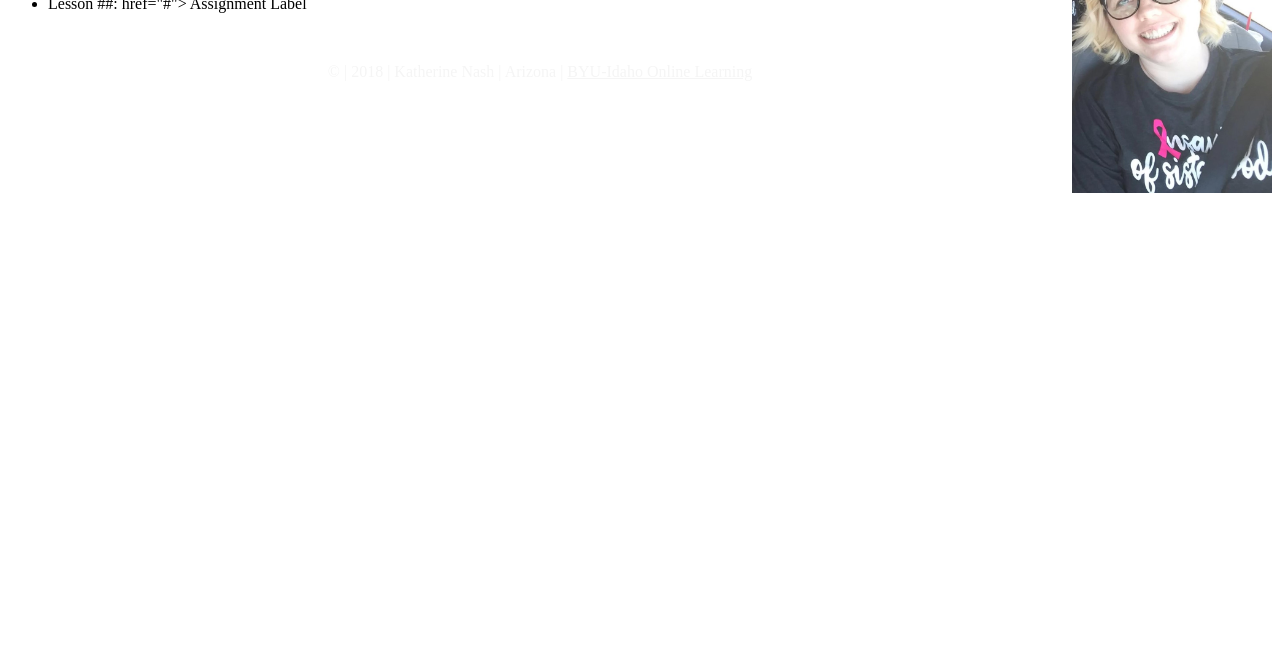
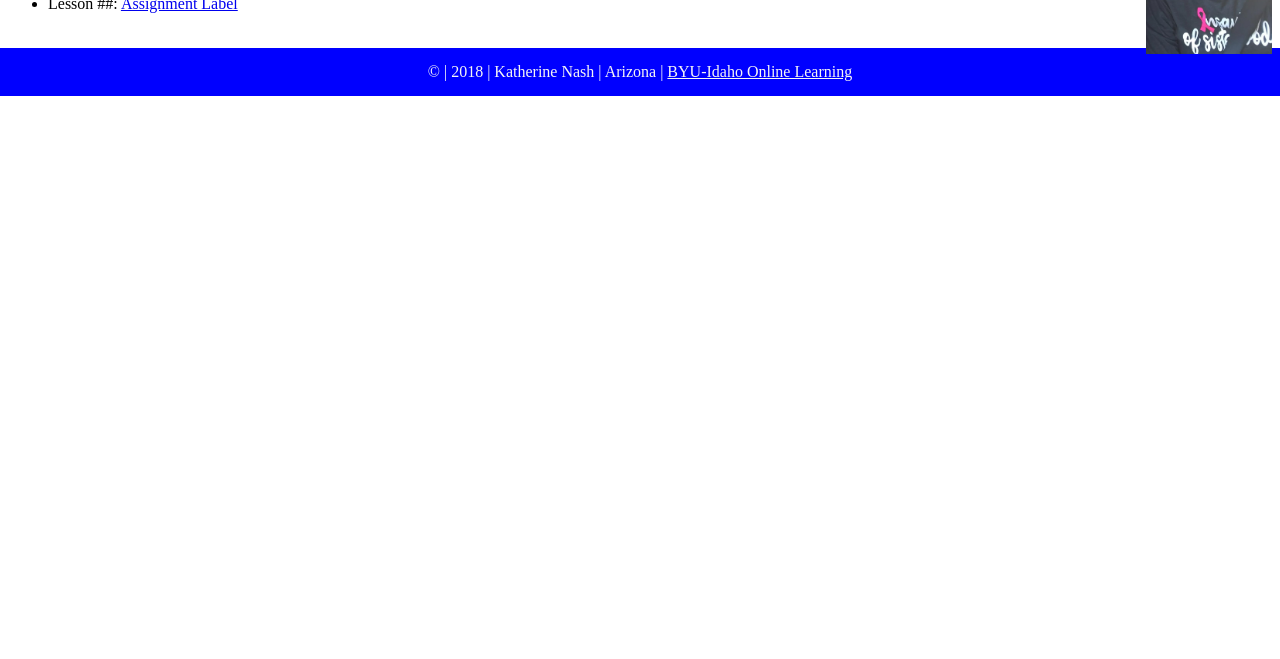
Before and after one commit to katienash/katie-nash.github.io, a plain HTML site: page index.html in a window 1280 px wide. Shown: the part 141-800 px from the top of the page. Drawn offline with Linux system fonts and the light colour scheme.

Commit message:
Index Update

```diff
--- a/index.html
+++ b/index.html
@@ -19,7 +19,7 @@
     <main>
         <h2>CIT230 - Assignment Portal</h2>
         <ul>
-            <li> Lesson ##: <a> href="#"> Assignment Label</a></li>
+            <li> Lesson ##: <a href="#"> Assignment Label</a></li>
         </ul>
     </main>
     <footer>
--- a/styles/main2.css
+++ b/styles/main2.css
@@ -8,7 +8,7 @@ body {
     font-size: 16px;
     line-height: 32px;
     font-family: /* Ubuntu, sans-serif */;
-    color: /* #xxxxxx */;
+    color:/* #xxxxxx */;
 }
 
 h1 {
@@ -30,14 +30,15 @@ header, main, footer {
 
 header, footer, footer a {
     text-align: center;
-    background-color: /* */;
+    background-color: blue/* */;
     color: whitesmoke;
 }
 
 header img {
-    width: /*  */;
+    width: 10% /*  */;
     height: auto;
     float: right;
+    margin-top: -3%
 }
 
 footer {
```
